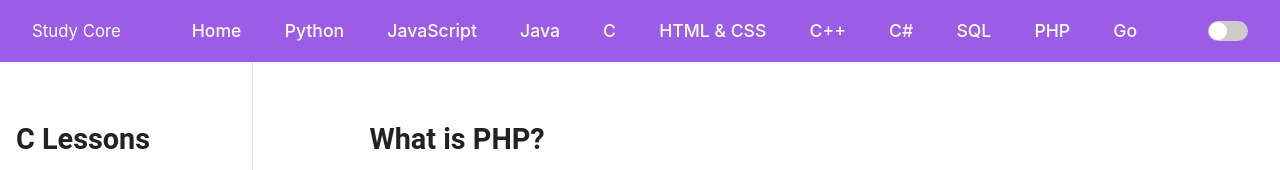
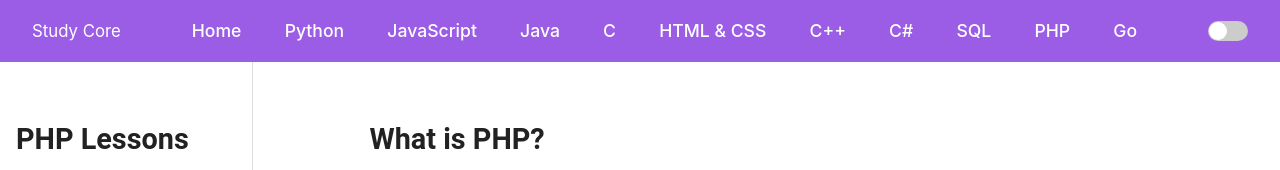
Before and after one commit to MahaBulids/e-learning-website, a plain HTML site: page languages/php/index.html in a window 1280 px wide. Shown: the top 170 px of the page. Drawn offline with Linux system fonts and the light colour scheme.

Commit message:
Update index.html

```diff
--- a/languages/php/index.html
+++ b/languages/php/index.html
@@ -34,7 +34,7 @@
   <!-- Wrapper -->
   <div class="lesson-wrapper">
     <aside class="lesson-sidebar">
-      <h2>C Lessons</h2>
+      <h2>PHP Lessons</h2>
       <ul>
         <li><a href="index.html" class="active">Overview</a></li>
         <li><a href="intro.html">Introduction</a></li>
```
